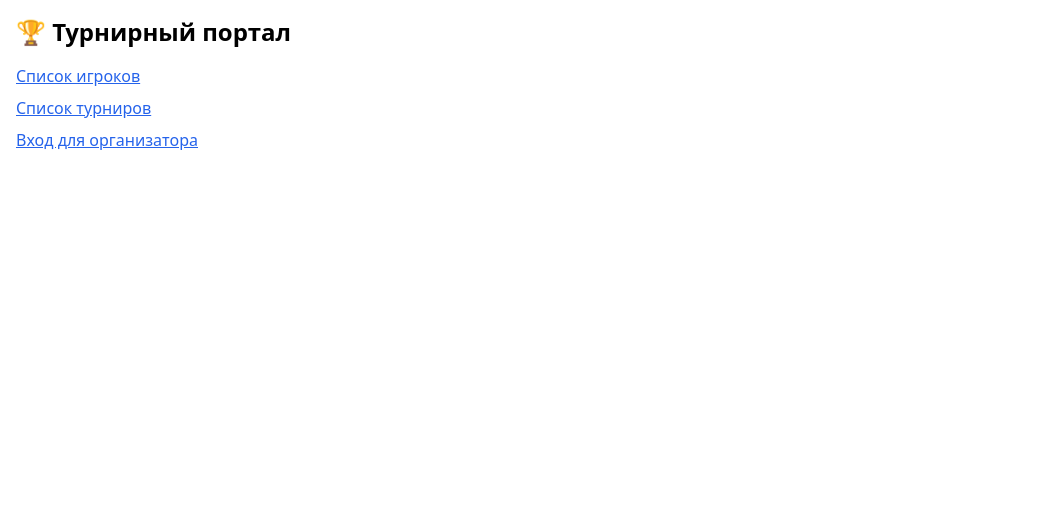
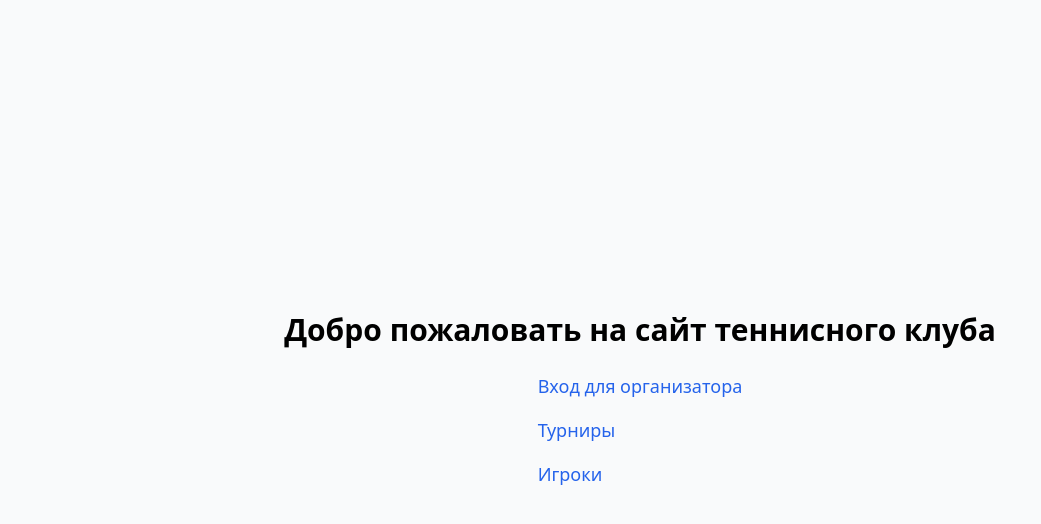
Before and after one commit to klivadenko33/tennis-front, a Next.js app: page / in a window 1280 px wide. Shown: the top 524 px of the page, without its empty margins (0-1041 px from the left). Built offline with nearby package versions, Linux system fonts and the light colour scheme.

Commit message:
Update index.js

```diff
--- a/pages/index.js
+++ b/pages/index.js
@@ -1,15 +1,37 @@
-
+import { useState, useEffect } from 'react';
 import Link from 'next/link';
 
 export default function Home() {
+  const [isLoggedIn, setIsLoggedIn] = useState(false);
+
+  useEffect(() => {
+    // Проверяем наличие токена авторизации в localStorage
+    const token = localStorage.getItem('authToken');
+    setIsLoggedIn(!!token);
+  }, []);
+
   return (
-    <div className="p-4">
-      <h1 className="text-2xl font-bold mb-4">🏆 Турнирный портал</h1>
-      <ul className="space-y-2">
-        <li><Link href="/players" className="text-blue-600 underline">Список игроков</Link></li>
-        <li><Link href="/tournaments" className="text-blue-600 underline">Список турниров</Link></li>
-        <li><Link href="/login" className="text-blue-600 underline">Вход для организатора</Link></li>
-      </ul>
+    <div className="min-h-screen flex flex-col items-center justify-center bg-gray-50 p-4">
+      <h1 className="text-3xl font-bold mb-6">Добро пожаловать на сайт теннисного клуба</h1>
+
+      <nav className="flex flex-col gap-4 text-lg">
+        {isLoggedIn ? (
+          <Link href="/dashboard">
+            <a className="text-blue-600 hover:underline">Перейти в Дашборд</a>
+          </Link>
+        ) : (
+          <Link href="/login">
+            <a className="text-blue-600 hover:underline">Вход для организатора</a>
+          </Link>
+        )}
+
+        <Link href="/tournaments">
+          <a className="text-blue-600 hover:underline">Турниры</a>
+        </Link>
+        <Link href="/players">
+          <a className="text-blue-600 hover:underline">Игроки</a>
+        </Link>
+      </nav>
     </div>
   );
 }
```
